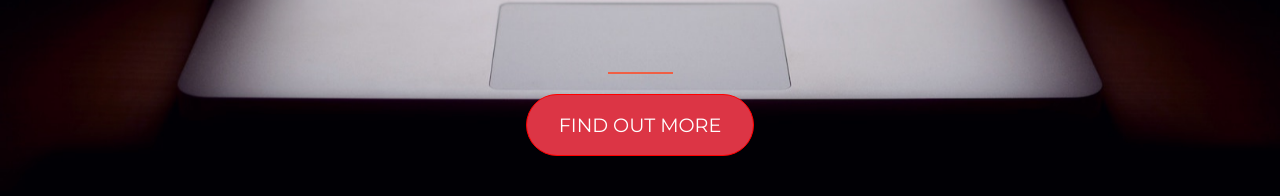
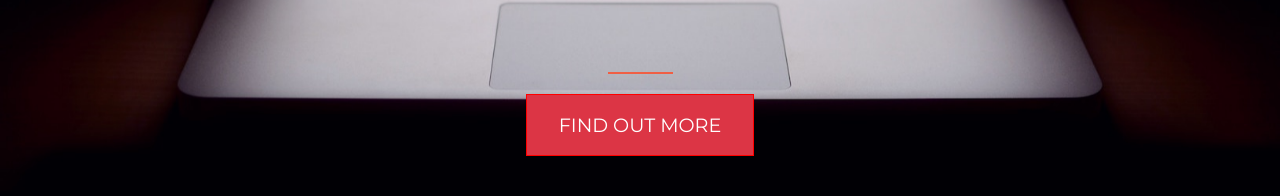
Before and after one commit to kaylazed/ztm-startup, a plain HTML site: page index.html in a window 1280 px wide. Shown: the part 468-664 px from the top of the page. Drawn offline with nearby package versions, Linux system fonts and the light colour scheme.

Commit message:
Changed bo

```diff
--- a/style.css
+++ b/style.css
@@ -18,7 +18,7 @@ html {
 
 .btn {
   font-size: 1.2rem;
-  border-radius: 300px;
+  border-radius: 0px;
   text-transform: uppercase;
 }
 
```
